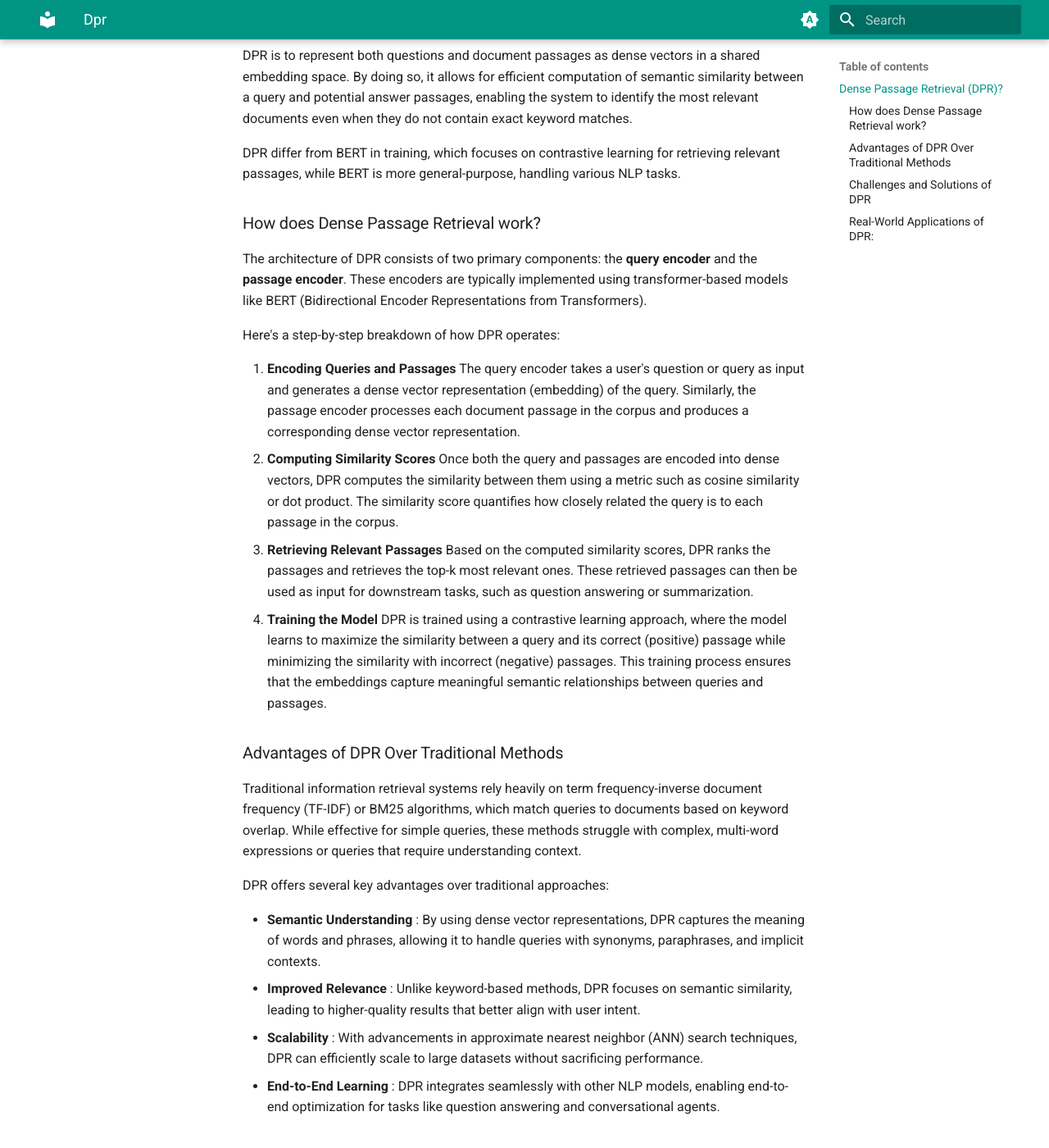
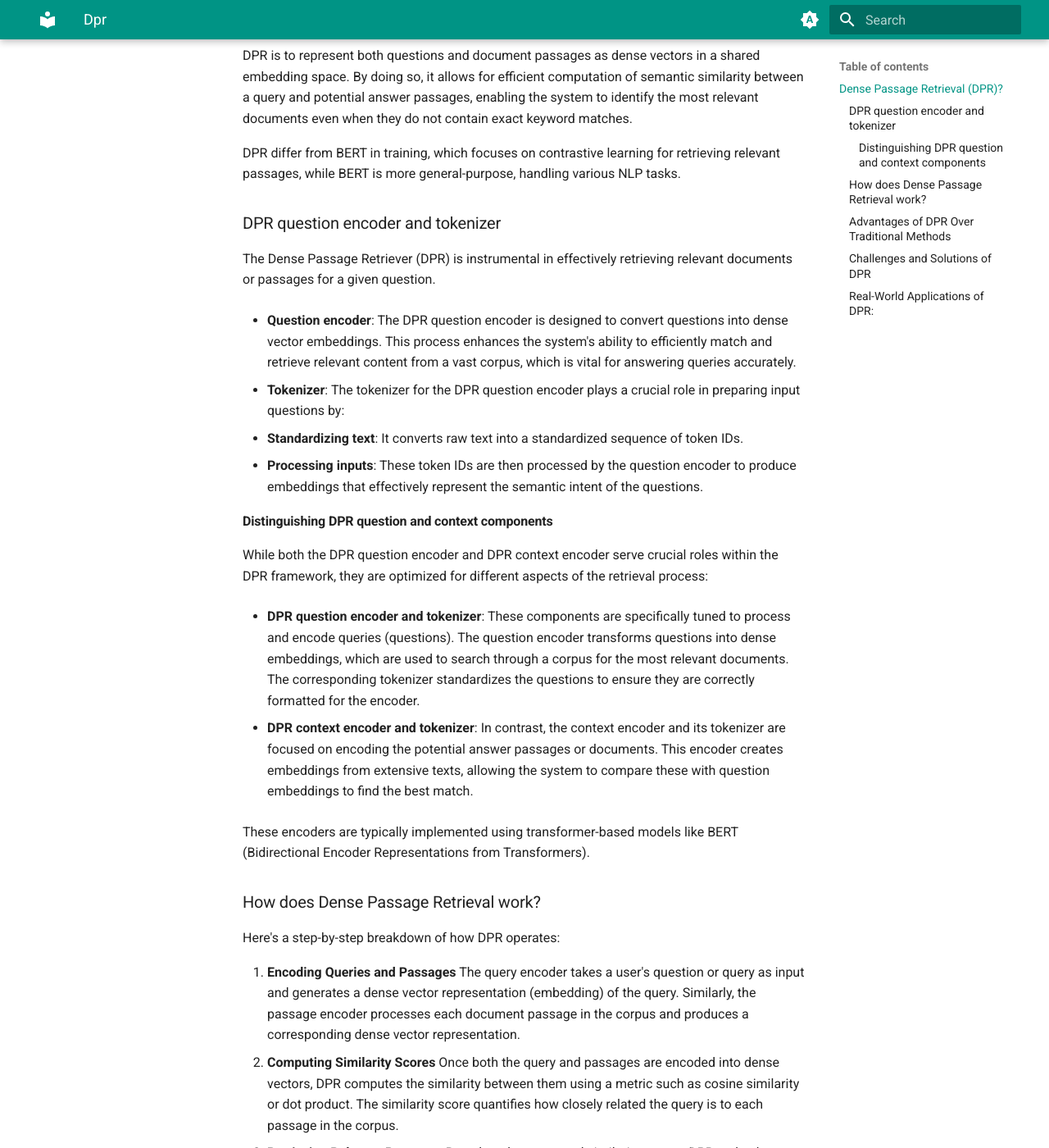
Before and after one commit to hafizur-rahman/hafizur-rahman.github.io, an MkDocs documentation site: the page built from docs/posts/nlp/dpr.md, in a window 1280 px wide and 1400 px high, scrolled down 433 px. Shown: the whole window at 82% size. Built offline with MkDocs 1.6.1 and Material for MkDocs 9.7.7, drawn with Linux system fonts in a browser that asks for light colours.

Commit message:
Updated post

```diff
--- a/docs/posts/nlp/dpr.md
+++ b/docs/posts/nlp/dpr.md
@@ -8,9 +8,26 @@ DPR is to represent both questions and document passages as dense vectors in a s
 
 DPR differ from BERT in training, which focuses on contrastive learning for retrieving relevant passages, while BERT is more general-purpose, handling various NLP tasks.
 
+### DPR question encoder and tokenizer
+The Dense Passage Retriever (DPR) is instrumental in effectively retrieving relevant documents or passages for a given question.
+
+- **Question encoder**: The DPR question encoder is designed to convert questions into dense vector embeddings. This process enhances the system's ability to efficiently match and retrieve relevant content from a vast corpus, which is vital for answering queries accurately.
+
+- **Tokenizer**: The tokenizer for the DPR question encoder plays a crucial role in preparing input questions by:
+  - **Standardizing text**: It converts raw text into a standardized sequence of token IDs.
+  - **Processing inputs**: These token IDs are then processed by the question encoder to produce embeddings that effectively represent the semantic intent of the questions.
+
+#### Distinguishing DPR question and context components
+
+While both the DPR question encoder and DPR context encoder serve crucial roles within the DPR framework, they are optimized for different aspects of the retrieval process:
+
+- **DPR question encoder and tokenizer**: These components are specifically tuned to process and encode queries (questions). The question encoder transforms questions into dense embeddings, which are used to search through a corpus for the most relevant documents. The corresponding tokenizer standardizes the questions to ensure they are correctly formatted for the encoder.
+
+- **DPR context encoder and tokenizer**: In contrast, the context encoder and its tokenizer are focused on encoding the potential answer passages or documents. This encoder creates embeddings from extensive texts, allowing the system to compare these with question embeddings to find the best match.
+
+These encoders are typically implemented using transformer-based models like BERT (Bidirectional Encoder Representations from Transformers).
+
 ### How does Dense Passage Retrieval work?
-The architecture of DPR consists of two primary components: the **query encoder** and the **passage encoder**. These encoders are typically implemented using transformer-based models like BERT (Bidirectional Encoder Representations from Transformers).
-
 Here's a step-by-step breakdown of how DPR operates:
 
 1. **Encoding Queries and Passages**
```
